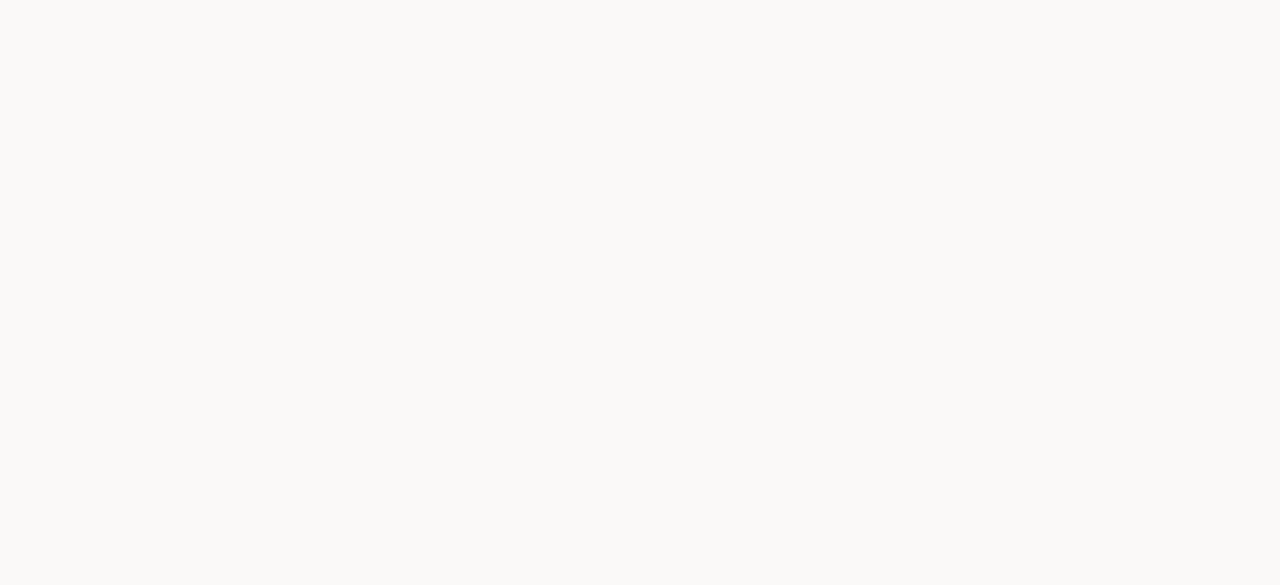
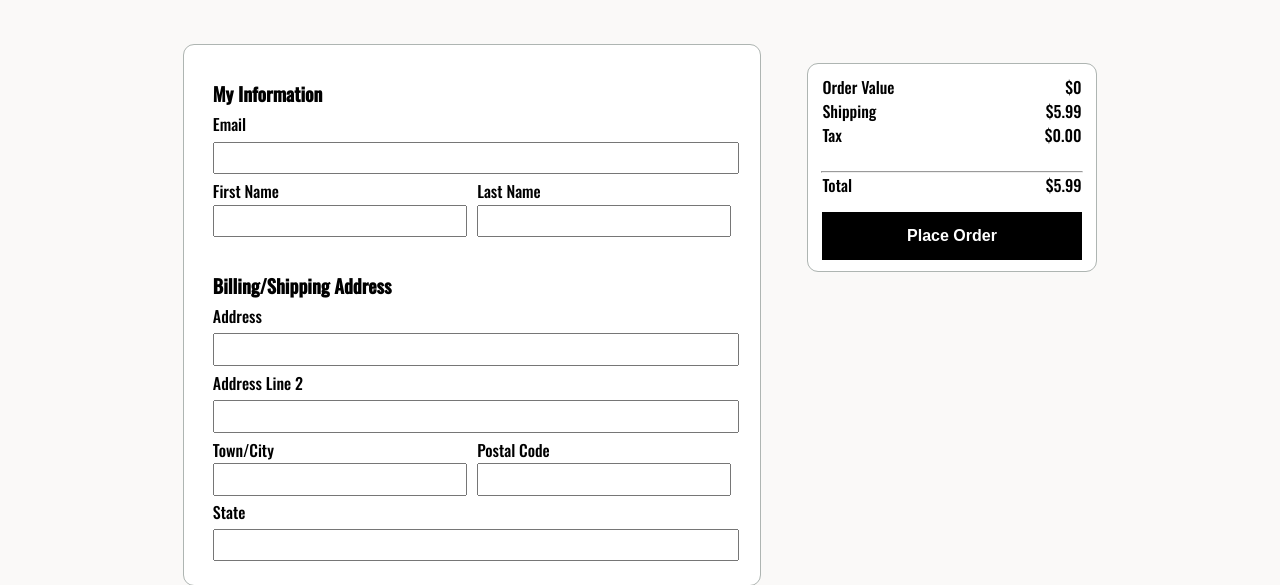
Before and after one commit to madray4/Basics, a React (Create React App) app in the folder frontend/: page /checkout in a window 1280 px wide. Before the commit this address led to /products/all. Shown: the part 225-810 px from the top of the page. Built offline with nearby package versions, Linux system fonts and the light colour scheme; no server answers.

Commit message:
Created draft of checkout page

```diff
--- a/frontend/src/pages/Checkout/Checkout.css
+++ b/frontend/src/pages/Checkout/Checkout.css
@@ -1,3 +1,7 @@
+input {
+  height: 2em;
+}
+
 .checkout-page{
   width: 75%;
   margin:auto;
@@ -11,8 +15,32 @@
 }
 
 .checkout-page-details{
-  width: 70%;
+  width: 60%;
+  background-color: white;
+  border-radius: 10px;
+  outline: 1px solid var(--outline);
 }
+
+.checkout-page-details-wrapper{
+  width: 90%;
+  margin: auto;
+  margin-top: 2%;
+}
+
+.checkout-page-details-wrapper > *{
+  width: 100%;
+  margin-top: 1%;
+}
+
+.checkout-two-details{
+  width: 100%;
+  display: grid;
+  grid-template-columns: 1fr 1fr;
+  gap: 2%;
+}
+
+
+
 
 
 .checkout-page-sidebar{
@@ -40,3 +68,16 @@ hr{
   margin: auto;
   color: black;
 }
+
+.checkout-placeorder-button{
+  width: 90%;
+  margin-top: 5%;
+  margin-left: 5%;
+  font-size: 1em;
+  height: 3em;
+  background-color: black;
+  color: white;
+  font-weight: bold;
+  border: none;
+  cursor: pointer;
+}
--- a/frontend/src/pages/Checkout/Checkout.js
+++ b/frontend/src/pages/Checkout/Checkout.js
@@ -12,18 +12,47 @@ const Checkout = () => {
   const tax = (totalCost * 0.04).toFixed(2);
   const finalCost = (totalCost + 5.99 + Number(tax)).toFixed(2);
 
-  useEffect(() => {
-    if(totalQuantity === 0 ){
-      navigate("/products/all");
-    }
-  });
+  // redirect if there are no items in cart
+  // useEffect(() => {
+  //   if(totalQuantity === 0 ){
+  //     navigate("/products/all");
+  //   }
+  // });
 
   return (
     <div className="checkout-page">
       <h1 className="center">Checkout</h1>
       <div className="checkout-page-main">
         <div className="checkout-page-details">
-          <p>Something</p>
+          <br/>
+          <div className="checkout-page-details-wrapper">
+            <h3>My Information</h3>
+            <p>Email</p>
+            <input type="text"></input>
+            <div className="checkout-two-details">
+              <p>First Name</p>
+              <p>Last Name</p>
+              <input type="text"></input>
+              <input type="text"></input>
+            </div>
+          </div>
+          <br/>
+          <div className="checkout-page-details-wrapper">
+            <h3>Billing/Shipping Address</h3>
+            <p>Address</p>
+            <input type="text"></input>
+            <p>Address Line 2</p>
+            <input type="text"></input>
+            <div className="checkout-two-details">
+              <p>Town/City</p>
+              <p>Postal Code</p>
+              <input type="text"></input>
+              <input type="text"></input>
+            </div>
+            <p>State</p>
+            <input type="text"></input>
+          </div>
+          <br/>
         </div>
         <div className="checkout-page-sidebar">
             <div className="checkout-total-details">
@@ -45,9 +74,7 @@ const Checkout = () => {
                 <p>Total</p>
                 <p>${finalCost}</p>
               </div>
-              {/* <Link to="/checkout">
-                <button className="cart-checkout-button">Continue to Checkout</button>
-              </Link> */}
+              <button className="checkout-placeorder-button">Place Order</button>
             </div>
         </div>
       </div>
```
